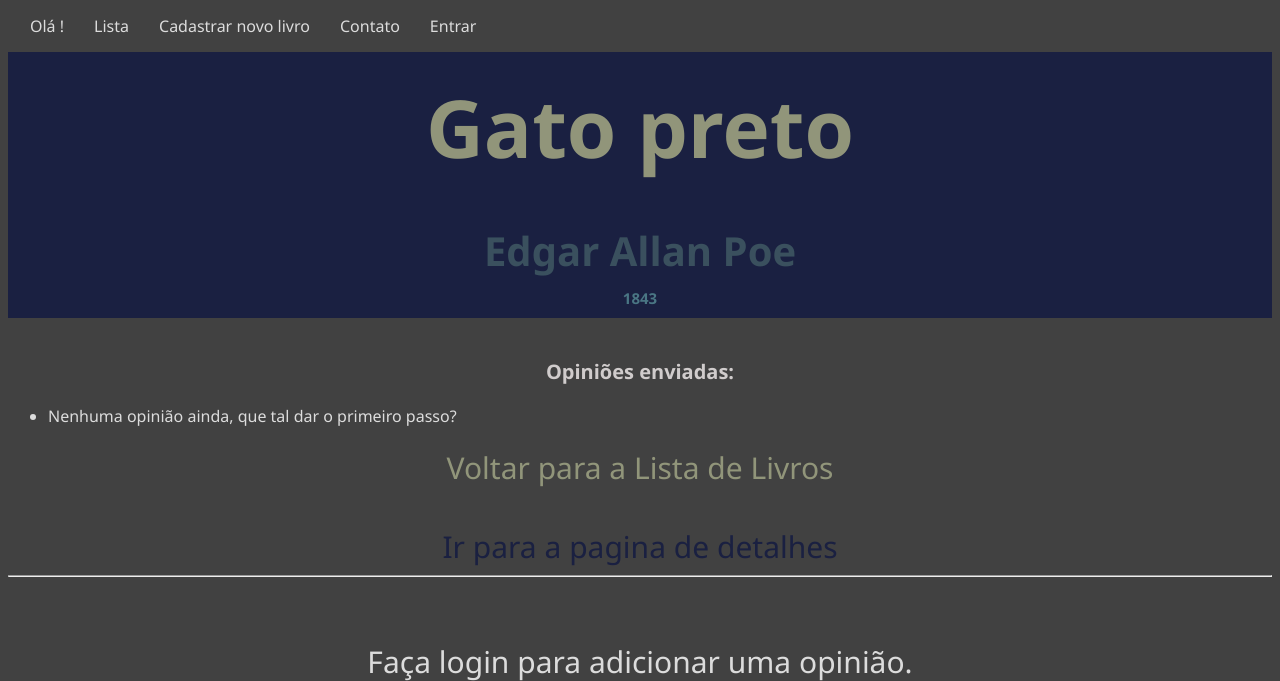
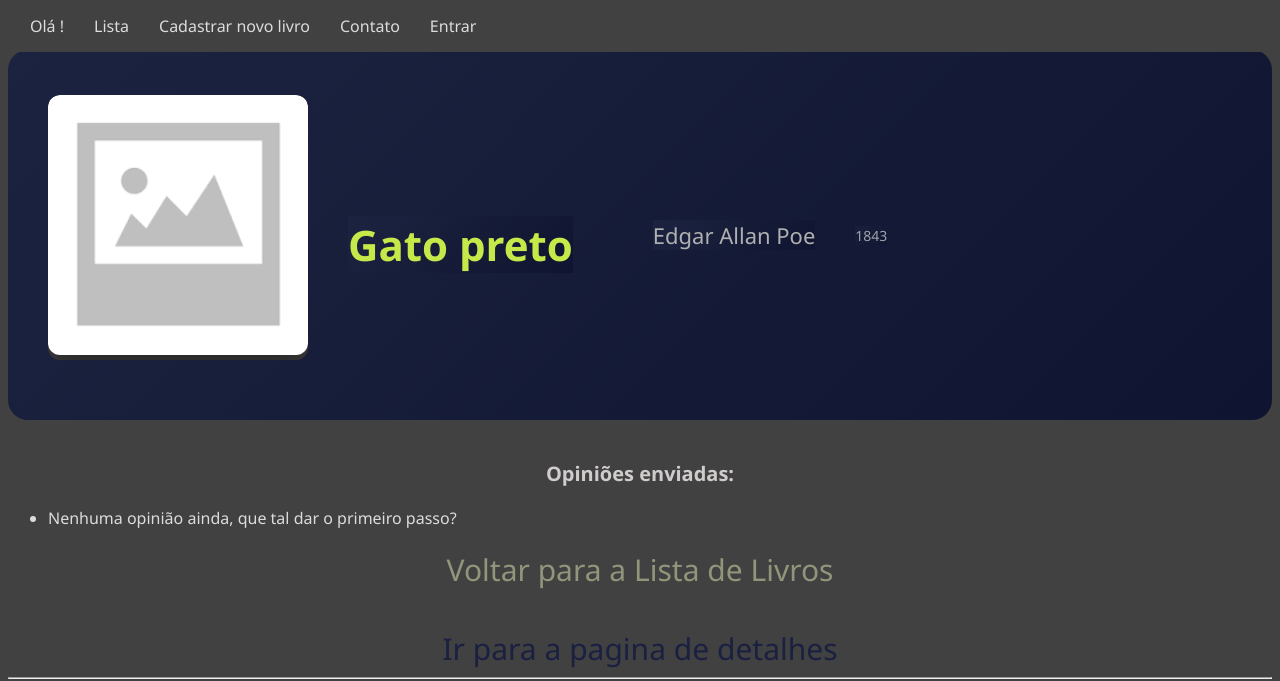
Before and after one commit to jocov23/catalogo-livros, a Django app: a page that uses app/livros/templates/livros/opiniao.html in a window 1280 px wide. Shown: the top 681 px of the page. Run offline with Django 5.2, Linux system fonts and the light colour scheme; data comes from the database, SQL or seed files in the repository; data that the repository does not hold is empty.

Commit message:
New opinions and details layout

```diff
--- a/app/livros/static/styleLivro.css
+++ b/app/livros/static/styleLivro.css
@@ -272,43 +272,46 @@ thead{
 
     }
 
-    .Dados{
-        background-color: #1a2041;
+    .dados{
+        background: linear-gradient(135deg, #1c2340, #0f1530);
+        border-radius: 20px;
         height: 290px;
-        padding: 10px;
+        padding: 40px;
+        margin-top: 50px;
+
+        display: flex;
+        align-items: center;
+        gap: 40px;
+
         h1{
             font-family:'Segoe UI', Tahoma, Geneva, Verdana, sans-serif;
-            justify-content: center;
-            align-items:center;
-            display: flex;
-            font-size: 80px;
-            color: #91957a;
+            font-size: 42px;
             margin-bottom: 10px;
-            background-color: #1a2041;
+            color: #c6e849;
+            background: linear-gradient(135deg, #1c2340, #0f1530);
+
         }
-        h5{
-            font-family:'Segoe UI', Tahoma, Geneva, Verdana, sans-serif;
-            justify-content: center;
-            align-items:center;
-            display: flex;
-            font-size: 40px;
-            color: #3a505e;
-            margin-bottom: 10px;
-            margin-top: 10px;
-            background-color: #1a2041;
+        h2{
+            font-size: 22px;
+            font-weight: 400;
+            color:#b0b0b0;
+            background: linear-gradient(135deg, #1c2340, #0f1530);
         }
-        h6{
-            font-family:'Segoe UI', Tahoma, Geneva, Verdana, sans-serif;
-            justify-content: center;
-            align-items:center;
-            display: flex;
-            font-size: 15px;
-            color: #4a7684;
-            margin-bottom: 10px;
-            margin-top: 5px;
-            background-color: #1a2041;
+        span{
+            font-size: 14px;
+            opacity: 0.7;
+            background: linear-gradient(135deg, #1c2340, #0f1530);
         }
 
+    }
+    .dados img{
+        width: 260px;
+        height: 260px;
+        object-fit: cover;
+
+        border-radius: 12px;
+        box-shadow: 0 15px 30px rgba(0,0,0,0.4);
+        background-color: #111;
     }
     .linkVolta a{
             color:#91957a;
@@ -379,6 +382,7 @@ thead{
     }
 
 }
+
 .imagem img{
         object-fit:fill;
         width: 180px;
--- a/app/livros/templates/livros/detalhes.html
+++ b/app/livros/templates/livros/detalhes.html
@@ -27,7 +27,6 @@
         </nav>
     <div class="Detalhes">
         <div class="dados">
-        <h1>{{ livro.titulo }}</h1><br>
         <div class="imagem">
         {% if livro.imagem  %}
             <img src="{{livro.imagem.url}}" alt="Capa do livro {{livro.titulo}}">
@@ -35,8 +34,9 @@
             <img src="{%static 'img/sem_capa.png' %}" alt="Livro sem capa">
         {% endif %}
         </div>
-        <h5>{{ livro.autor }}</h5>
-        <h6>{{ livro.ano_publicacao }}</h6><br>
+        <h1>{{ livro.titulo }}</h1><br>
+        <h2>{{ livro.autor }}</h2>
+        <span>{{ livro.ano_publicacao }}</span><br>
         </div>
 
         <h3>Sinopses enviadas:</h3>
--- a/app/livros/templates/livros/opiniao.html
+++ b/app/livros/templates/livros/opiniao.html
@@ -26,10 +26,17 @@
             </ul>
         </nav>
     <div class="Detalhes">
-        <div class="Dados">
+        <div class="dados">
+        <div class="imagem">
+        {% if livro.imagem  %}
+            <img src="{{livro.imagem.url}}" alt="Capa do livro {{livro.titulo}}">
+        {% else %}
+            <img src="{%static 'img/sem_capa.png' %}" alt="Livro sem capa">
+        {% endif %}
+        </div>
         <h1>{{ livro.titulo }}</h1><br>
-        <h5>{{ livro.autor }}</h5>
-        <h6>{{ livro.ano_publicacao }}</h6><br>
+        <h2>{{ livro.autor }}</h2>
+        <span>{{ livro.ano_publicacao }}</span><br>
         </div>
 
         <h3>Opiniões enviadas:</h3>
```
